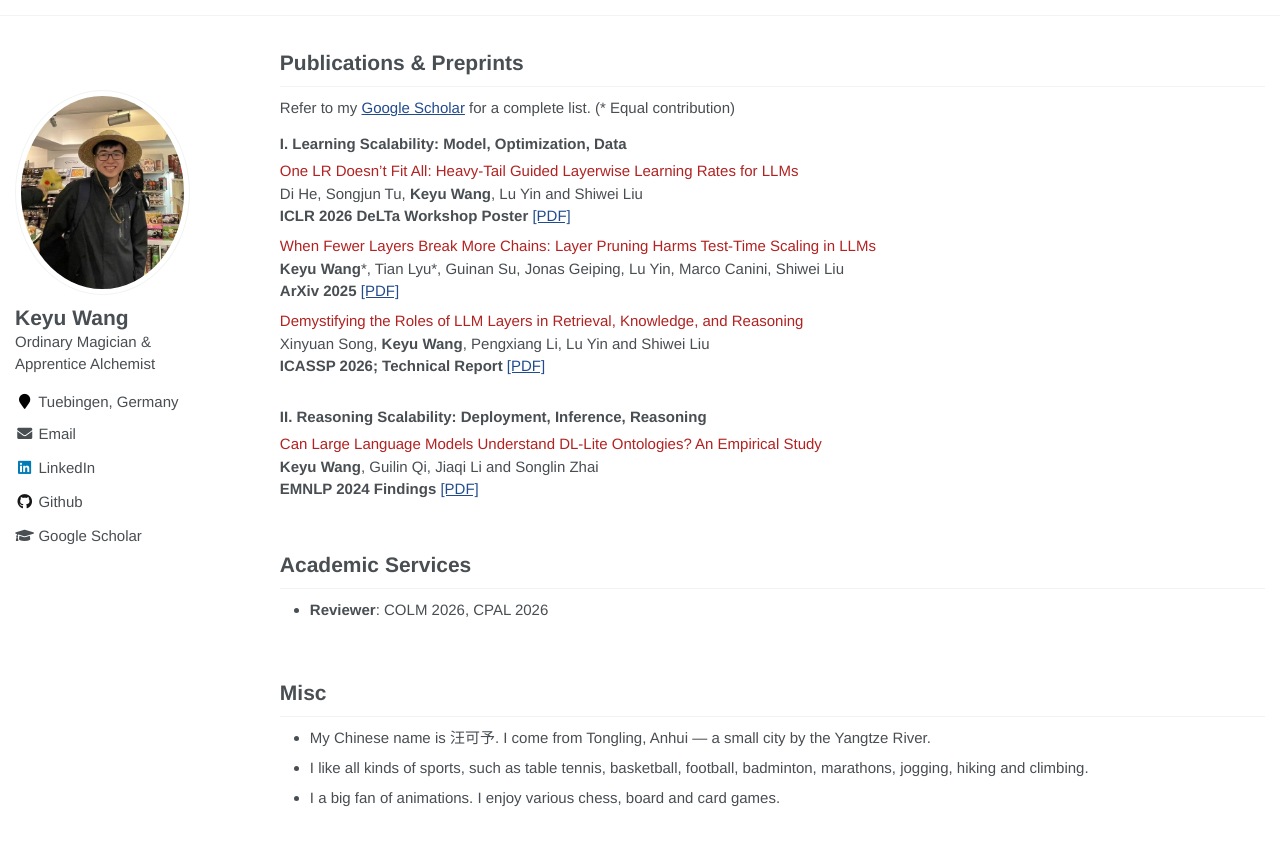
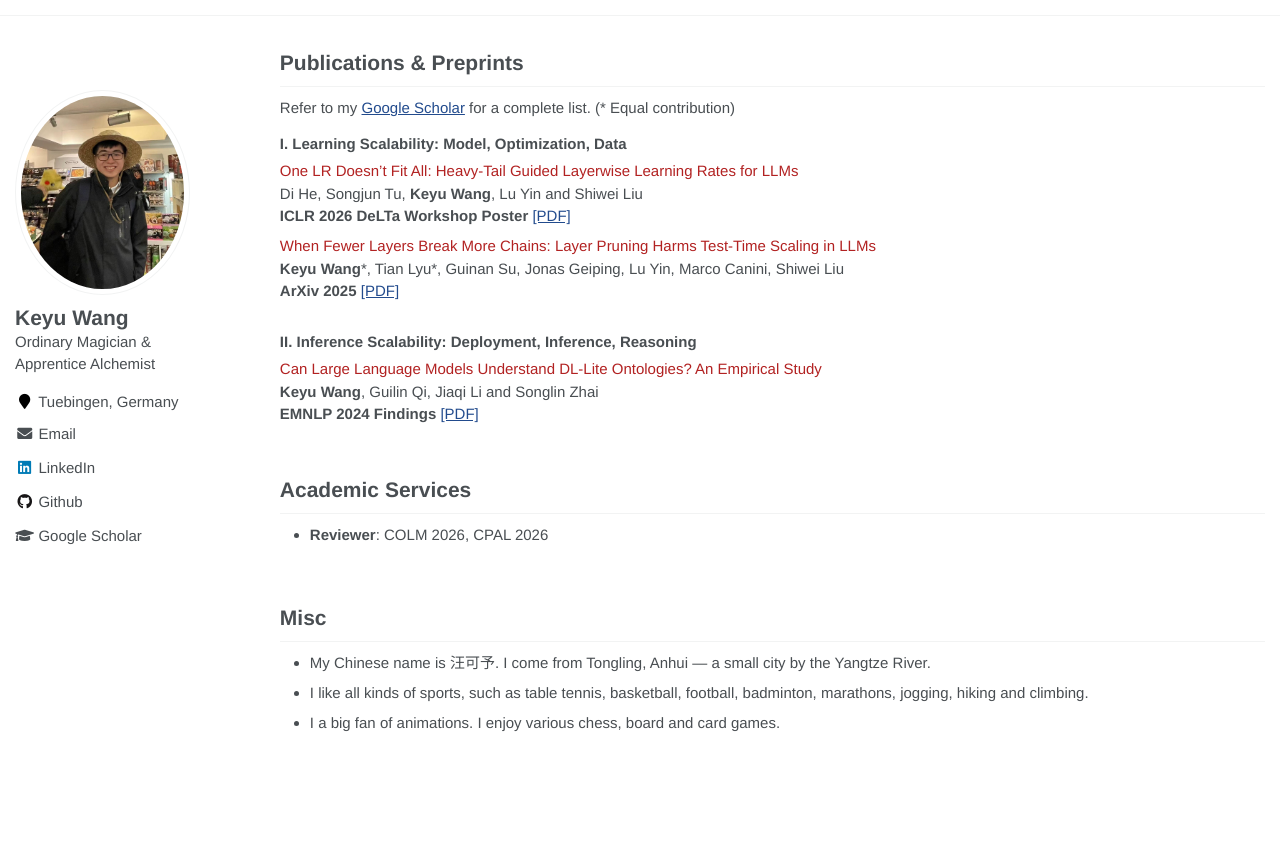
Before and after one commit to keyu-wang-2002/keyu-wang-2002.github.io, a Jekyll site: the page built from _pages/about.md, in a window 1280 px wide and 900 px high, scrolled down 807 px. Shown: the top 846 px of the window. Built offline with Jekyll 4.4.1, drawn with Linux system fonts in a browser that asks for light colours; after the commit the page ends 1632 px from its top, so only the background shows below that.

Commit message:
Update about.md

```diff
--- a/_pages/about.md
+++ b/_pages/about.md
@@ -65,15 +65,10 @@ Di He, Songjun Tu, **Keyu Wang**, Lu Yin and Shiwei Liu \\
 **ArXiv 2025**  [[PDF]](https://arxiv.org/pdf/2510.22228)
 </div>
 
-<div class='paper-box-text' markdown="1">
-<font color='FireBrick'> Demystifying the Roles of LLM Layers in Retrieval, Knowledge, and Reasoning </font>
-Xinyuan Song, **Keyu Wang**, Pengxiang Li, Lu Yin and Shiwei Liu \\
-**ICASSP 2026; Technical Report**  [[PDF]](https://arxiv.org/pdf/2510.22228)
-</div>
 
 <div style="margin-top: 30px;"></div>
 
-#### II. Reasoning Scalability:  Deployment, Inference, Reasoning
+#### II. Inference Scalability:  Deployment, Inference, Reasoning
 <div class='paper-box-text' markdown="1">
 <font color='FireBrick'> Can Large Language Models Understand DL-Lite Ontologies? An Empirical Study </font>
 **Keyu Wang**, Guilin Qi, Jiaqi Li and Songlin Zhai \\
```
